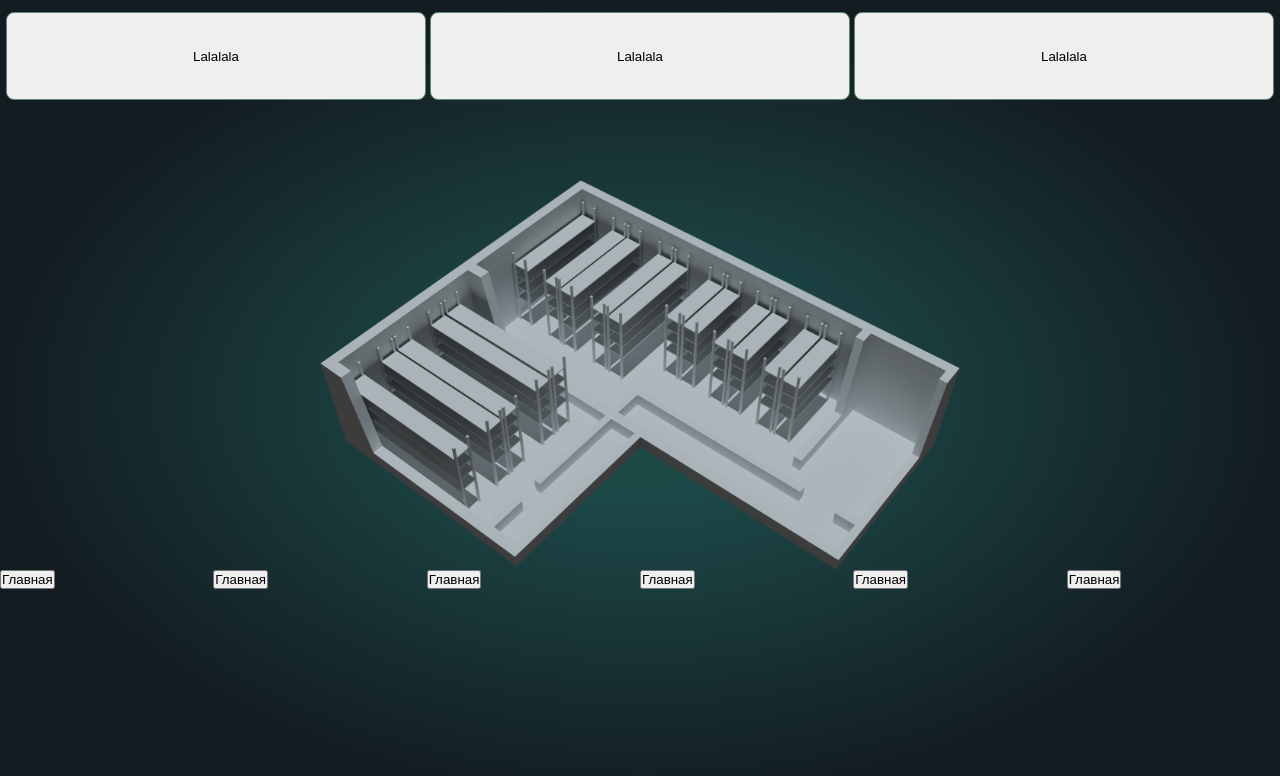
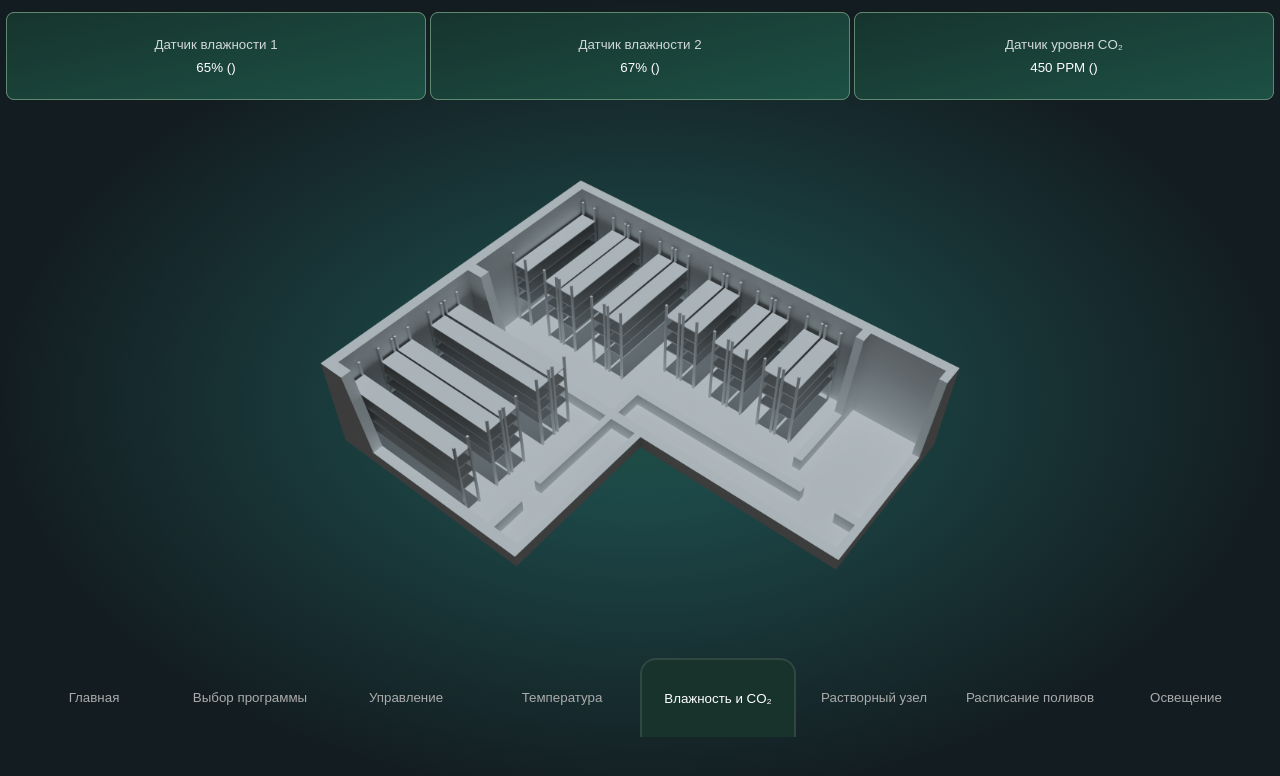
Before and after one commit to x3m4ikc/rea, a React (Create React App) app: page / in a window 1280 px wide. Shown: the top 776 px of the page. Built offline with nearby package versions, Linux system fonts and the light colour scheme.

Commit message:
Setup humidity page

```diff
--- a/src/Components/ImageHolder/ImageHolder.css
+++ b/src/Components/ImageHolder/ImageHolder.css
@@ -4,5 +4,4 @@
     margin-left: auto;
     margin-right: auto;
     width: 50%;
-    height: 50%;
 }
--- a/src/Components/NavMenu/NavMenu.css
+++ b/src/Components/NavMenu/NavMenu.css
@@ -1,21 +1,31 @@
-.nav-menu-holder {
-
-    display: flex;
-    flex-direction: row;
-}
-
 .navigation {
-
     width: 100%;
     display: flex;
     flex-direction: row;
+    padding: 5.5rem 1rem 0rem 1rem;
 }
 
 .navigation-item {
-    height: 12.5vh;
     width: 100%;
 }
 
 li {
     list-style: none;
 }
+
+.nav-but {
+    border: none;
+    width: 100%;
+    height: 4.9rem;
+    background-color: transparent;
+    color: #ABABAB;
+}
+
+.active {
+    color: #FFFFFF;
+    background-color:  #17332c;
+    border: 0.15rem solid #314842;
+    border-top-left-radius: 1rem;
+    border-top-right-radius: 1rem;
+    border-bottom: none;
+}
--- a/src/Components/NavMenu/NavMenu.js
+++ b/src/Components/NavMenu/NavMenu.js
@@ -7,47 +7,61 @@ const NavMenu = () => {
         <div className="nav-menu-holder">
             <ul className="navigation">
                 <li className="navigation-item">
-                    <button>
+                    <button className="nav-but">
                         {/* <NavLink to='/' className={ ({ isActive }) => (isActive ? 'link-item active' : 'link-item')}>
                             <span className="nav=text">Главная</span>
                         </NavLink> */}
                         <a>
-                            <span>Главная</span>
+                            <span className="nav-text">Главная</span>
                         </a>
                     </button>
                 </li>
                 <li className="navigation-item">
-                    <button>
+                    <button className="nav-but">
                         <a>
-                            <span>Главная</span>
+                            <span className="nav-text">Выбор программы</span>
                         </a>
                     </button>
                 </li>
                 <li className="navigation-item">
-                    <button>
+                    <button className="nav-but">
                         <a>
-                            <span>Главная</span>
+                            <span className="nav-text">Управление</span>
                         </a>
                     </button>
                 </li>
                 <li className="navigation-item">
-                    <button>
+                    <button className="nav-but">
                         <a>
-                            <span>Главная</span>
+                            <span className="nav-text">Температура</span>
                         </a>
                     </button>
                 </li>
                 <li className="navigation-item">
-                    <button>
+                    <button className="nav-but active">
                         <a>
-                            <span>Главная</span>
+                            <span className="nav-text">Влажность и CO₂</span>
                         </a>
                     </button>
                 </li>
                 <li className="navigation-item">
-                    <button>
+                    <button className="nav-but">
                         <a>
-                            <span>Главная</span>
+                            <span className="nav-text">Растворный узел</span>
+                        </a>
+                    </button>
+                </li>
+                <li className="navigation-item">
+                    <button className="nav-but">
+                        <a>
+                            <span className="nav-text">Расписание поливов</span>
+                        </a>
+                    </button>
+                </li>
+                <li className="navigation-item">
+                    <button className="nav-but">
+                        <a>
+                            <span className="nav-text">Освещение</span>
                         </a>
                     </button>
                 </li>
--- a/src/Components/TopBar/TopBar.css
+++ b/src/Components/TopBar/TopBar.css
@@ -14,4 +14,14 @@
     margin-right: 0.15rem;
     border: 1px solid #60876F;
     border-radius: 8px;
+    background-image: linear-gradient(167deg, rgba(22,52,46,1) 0%, rgba(29,80,68,1) 100%);
+    color: #FFFFFF;
 }
+
+.span-topbar {
+    opacity: 80%;
+}
+
+span + p {
+    margin-top: 0.5rem;
+}
--- a/src/Components/TopBar/TopBar.js
+++ b/src/Components/TopBar/TopBar.js
@@ -4,13 +4,16 @@ const TopBar = () => {
     return (
             <div className="buttons-holder-topbar">
                 <button className="button-topbar">
-                    Lalalala
+                    <span className="span-topbar">Датчик влажности 1</span>
+                    <p className="sensor-value">65% ()</p>
                 </button>
                 <button className="button-topbar">
-                    Lalalala
+                    <span className="span-topbar">Датчик влажности 2</span>
+                    <p className="sensor-value">67% ()</p>
                 </button>
                 <button className="button-topbar">
-                    Lalalala
+                    <span className="span-topbar">Датчик уровня CO₂</span>
+                    <p className="sensor-value">450 PPM ()</p>
                 </button>
             </div>
     )
```
